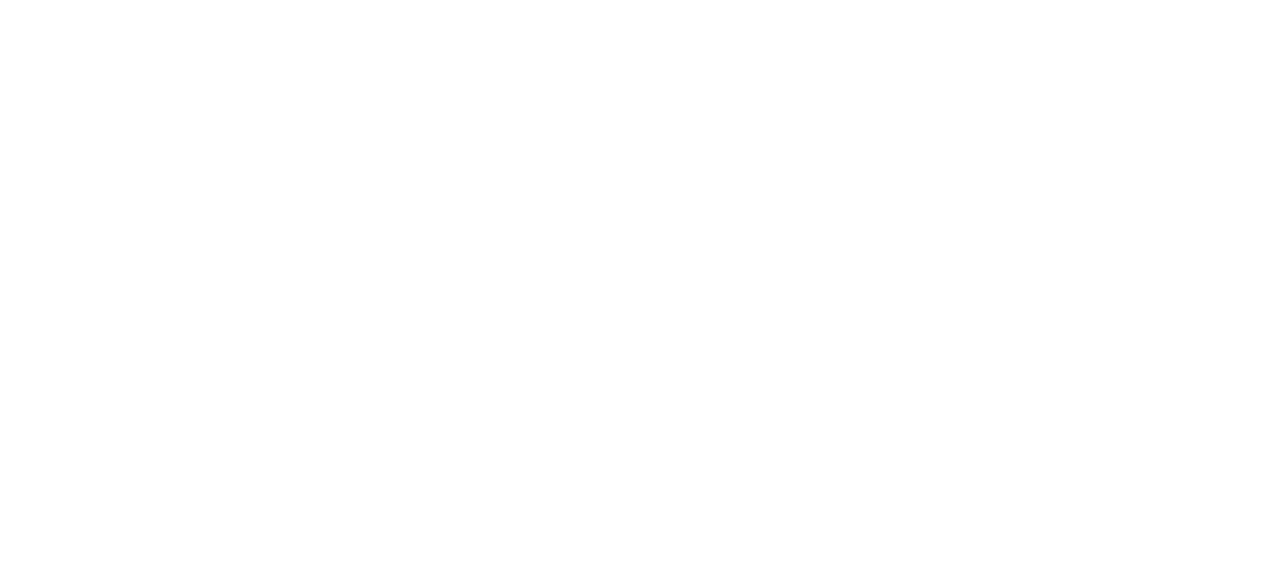
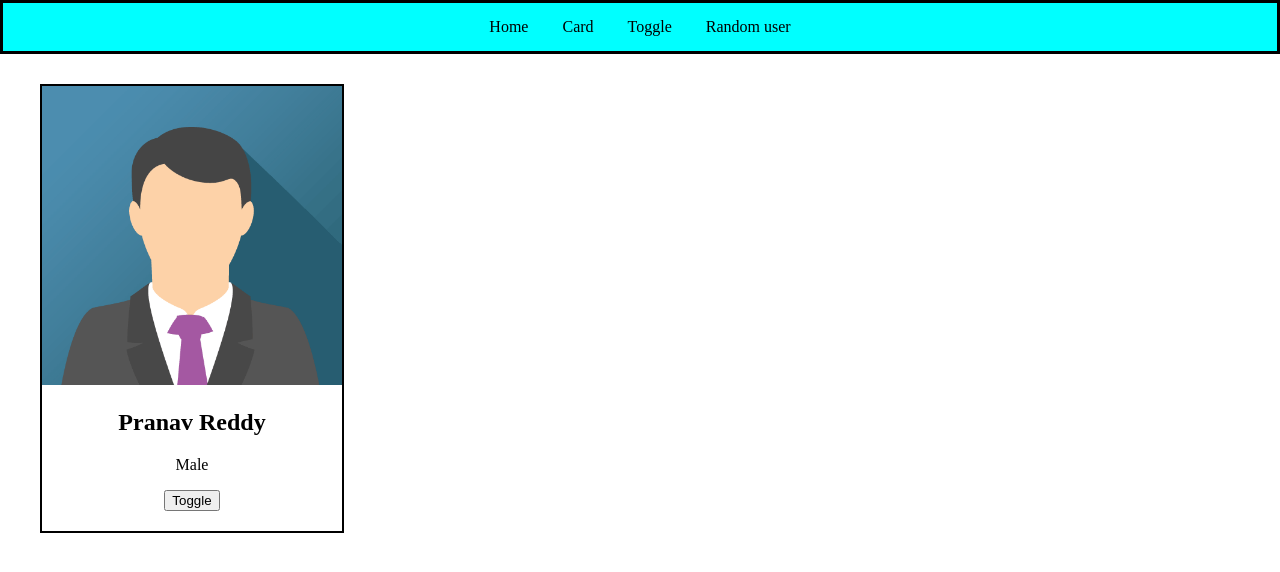
Before and after one commit to Thanvireddy23/autosuggest1, a website: page frontend/pages/toggle.html in a window 1280 px wide. Drawn offline with Linux system fonts and the light colour scheme.

Commit message:
toggle change

```diff
--- a/frontend/css/index.css
+++ b/frontend/css/index.css
@@ -48,3 +48,6 @@ body{
 .card img {
     width: 100%;
 }
+.card button{
+    margin-bottom: 20px;
+}
--- /dev/null
+++ b/frontend/js/toggle.js
@@ -0,0 +1,30 @@
+var users =[
+    {
+        "name" :"Pranav Reddy",
+        "gender" : "Male",
+        "image" : "../images/john.png"
+    },
+    {
+         "name" :"Thanvi Reddy",
+        "gender" : "Female",
+        "image" : "../images/jane.png"
+
+
+    }
+
+
+]
+var curId = 0;
+function toggle(){
+    //toggle curId from o to 1
+    curId = (curId + 1) % 2;
+    //image
+    var user = users[curId];
+    document.getElementById("user-img").src=user.image;
+    //update name and gender
+    document.getElementById("user-name").innerText=user.name;
+    document.getElementById("user-gender").innerText=user.gender;
+
+
+
+}
--- a/frontend/pages/toggle.html
+++ b/frontend/pages/toggle.html
@@ -0,0 +1,32 @@
+<!DOCTYPE html>
+<html lang="en">
+<head>
+    <meta charset="UTF-8">
+    <meta name="viewport" content="width=device-width, initial-scale=1.0">
+    <title>Auto Suggest</title>
+    <link rel="stylesheet" href="../css/index.css">
+</head>
+<body>
+    <div class="navbar">
+        <a href="/">Home</a>
+        <a href="/pages/card.html">Card</a>
+        <a href="/pages/toggle.html">Toggle</a>
+
+
+        <a href="">Random user</a>
+    </div>
+    <div class="card">
+        <img id ="user-img"
+        src="../images/john.png" alt="User Image">
+        <h2 id ="user-name" >Pranav Reddy</h2>
+        <p id="user-gender" > Male</p>
+        <button onclick="toggle()" >Toggle</button>
+    </div>
+
+    <script src="js/index.js"></script>
+    <script src="../js/toggle.js"></script>
+
+
+
+</body>
+</html>
```
Also changed, not shown: frontend/index.html (+1 -1 lines), frontend/pages/card.html (+3 -1 lines), frontend/images/jane.png (added).
